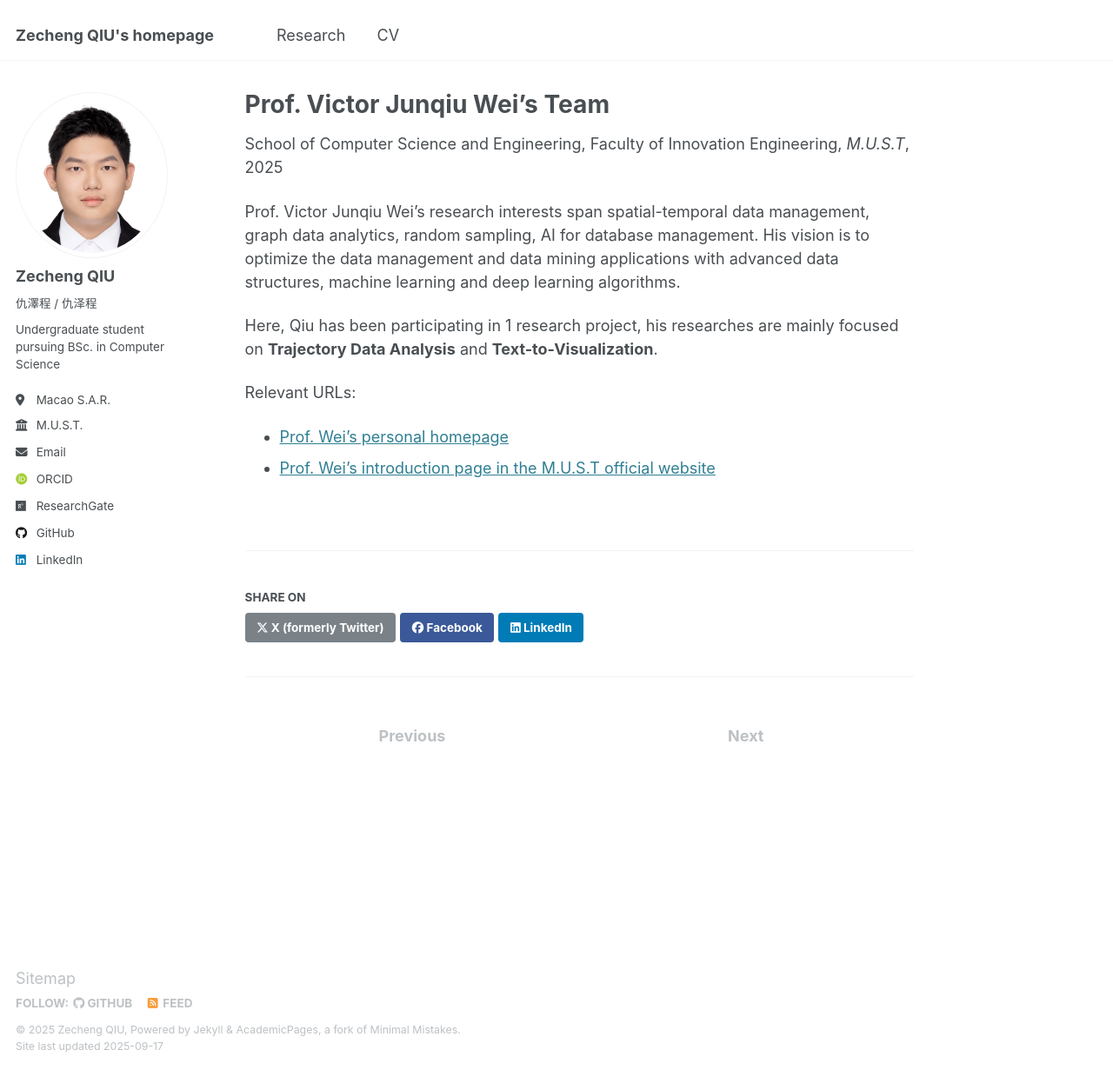
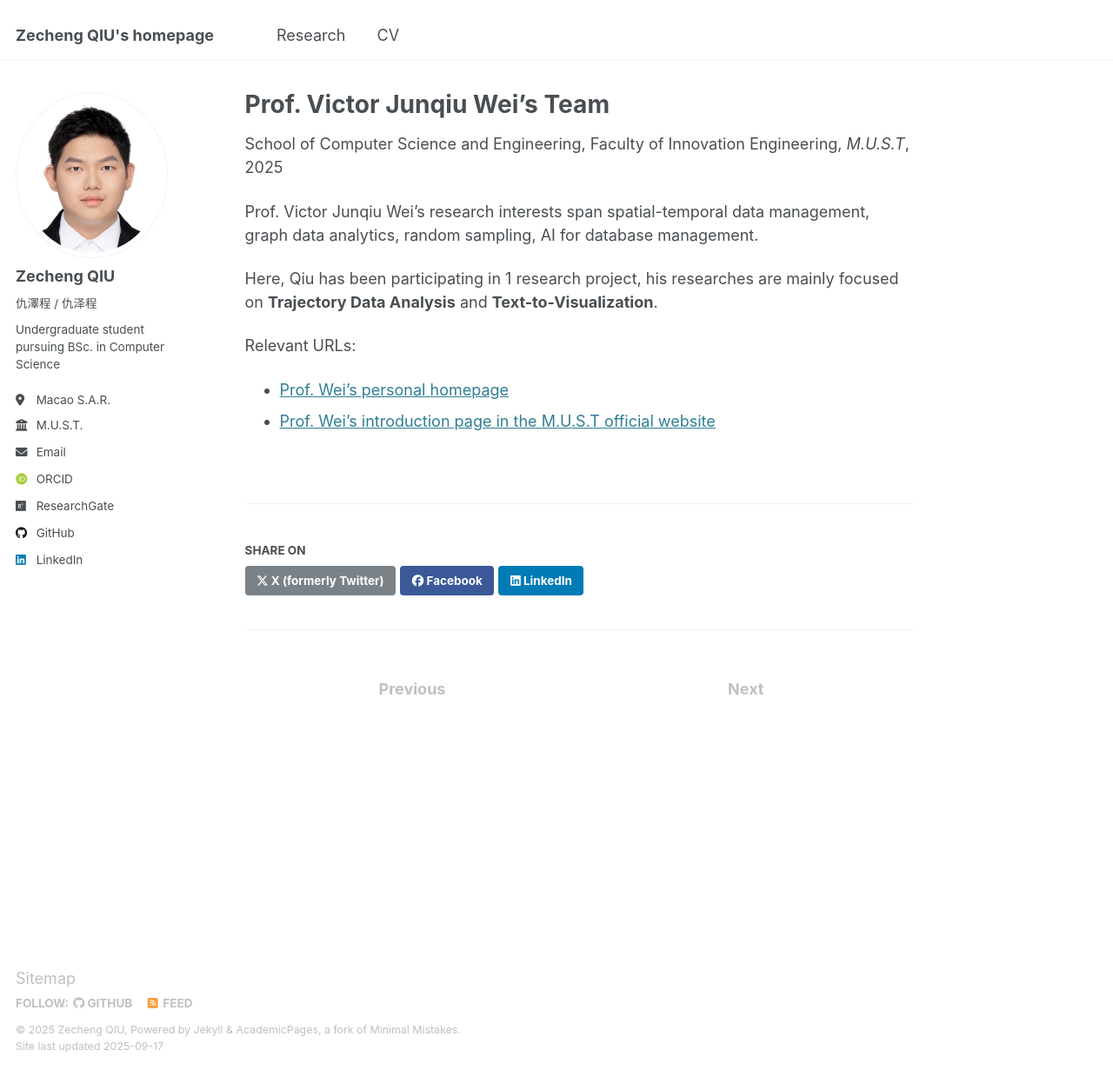
Before and after one commit to aaron-z-chiu/aaron-z-chiu.github.io, a Jekyll site: the page built from _research/JQWei.md, in a window 1280 px wide and 1231 px high. Shown: the whole window at 87% size. Built offline with Jekyll 4.4.1, drawn with Linux system fonts in a browser that asks for light colours; some web fonts are replaced.

Commit message:
delete vision

```diff
--- a/_research/JQWei.md
+++ b/_research/JQWei.md
@@ -8,7 +8,7 @@ date: 2025-03-01
 location: "Macau S.A.R."
 ---
 
-Prof. Victor Junqiu Wei's research interests span spatial-temporal data management, graph data analytics, random sampling, AI for database management. His vision is to optimize the data management and data mining applications with advanced data structures, machine learning and deep learning algorithms.
+Prof. Victor Junqiu Wei's research interests span spatial-temporal data management, graph data analytics, random sampling, AI for database management.
 
 Here, Qiu has been participating in 1 research project, his researches are mainly focused on **Trajectory Data Analysis** and **Text-to-Visualization**.
 
```
